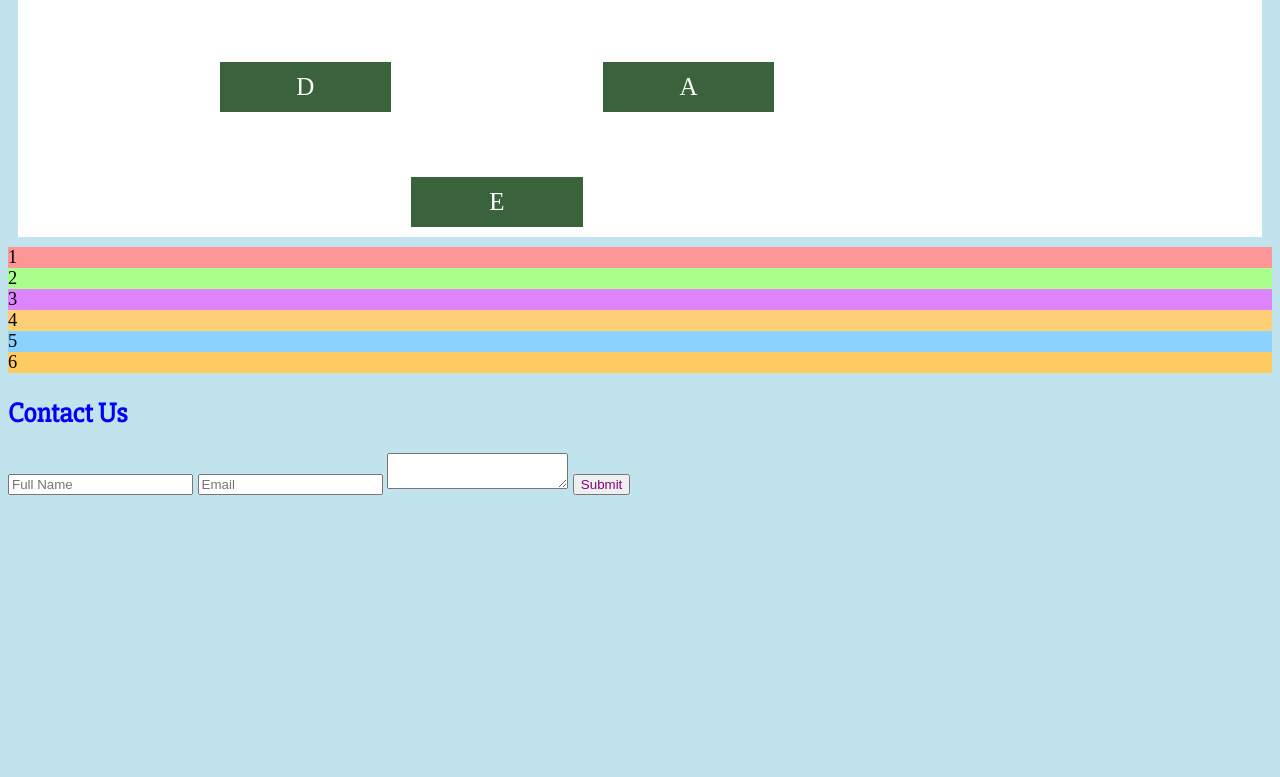
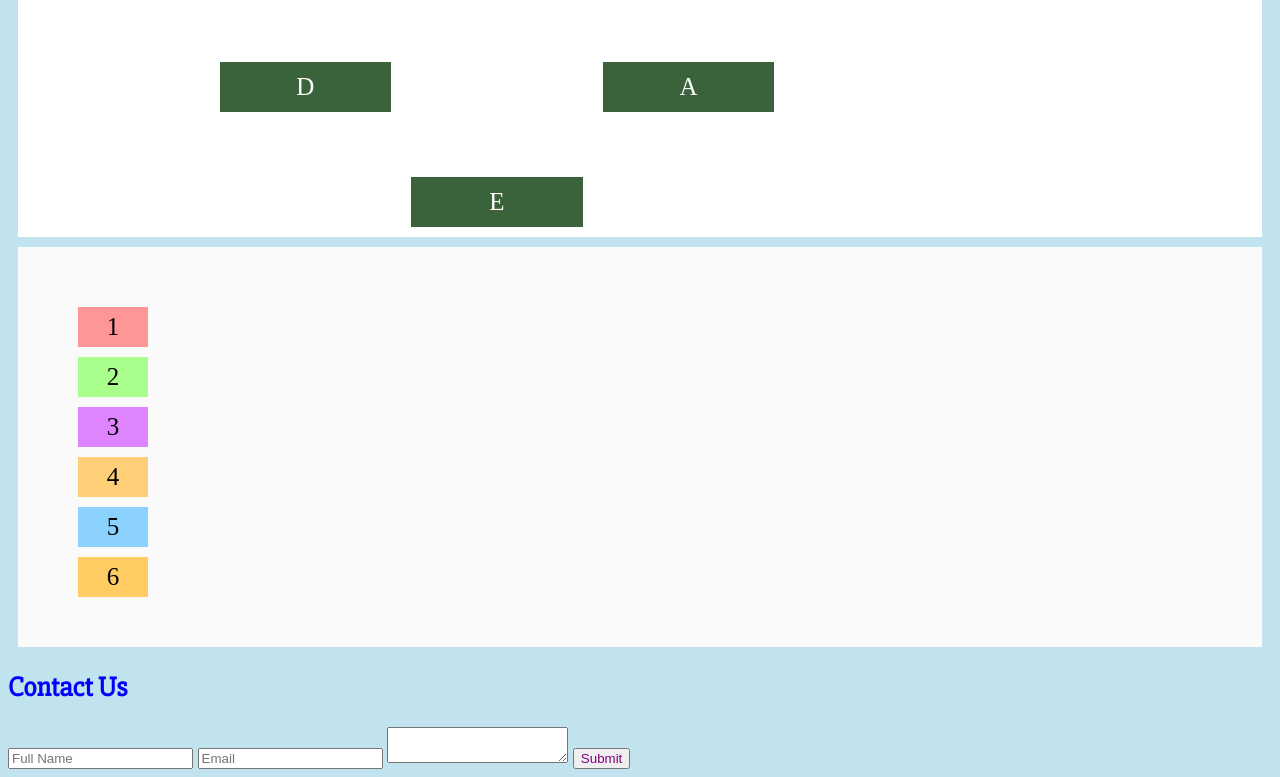
Before and after one commit to joyeuse-cloud/css-course, a plain HTML site: page index.html in a window 1280 px wide. Shown: the part 1134-1911 px from the top of the page. Before the commit the page ends 1637 px from the top, so only its background shows below. Drawn offline with Linux system fonts and the light colour scheme; files that its build step writes are made by us from their sources; files whose address does not match are found by name.

```diff
--- a/style.css
+++ b/style.css
@@ -102,3 +102,17 @@ h2[Class|=article-subtitle]{
     margin: 10px;
 
 }
+.grid-container{
+    background-color: rgb(250, 250, 250);
+    margin: 10px;
+    height: 300px;
+    padding: 50px;
+}
+.grid-item{
+    color: black;
+    font-size: 25px;
+    text-align: center;
+    line-height: 40px;
+    width: 70px;
+    margin: 10px;
+}
```
